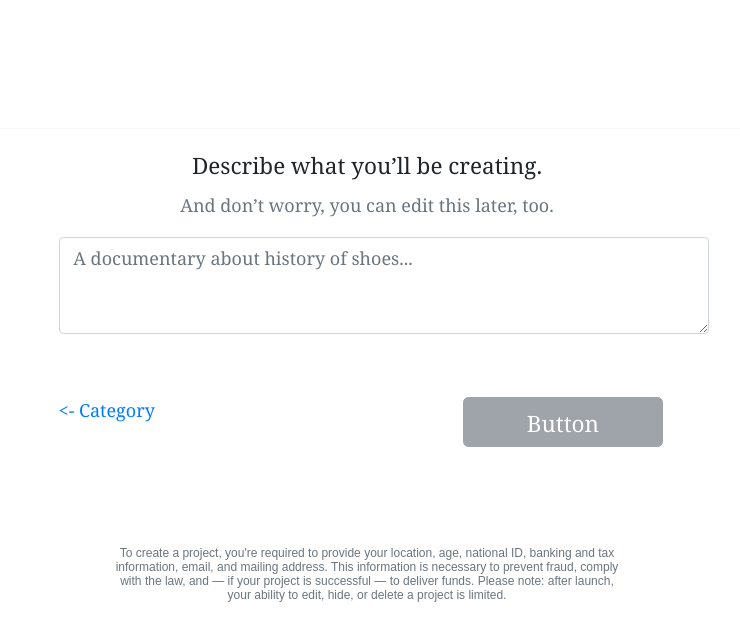
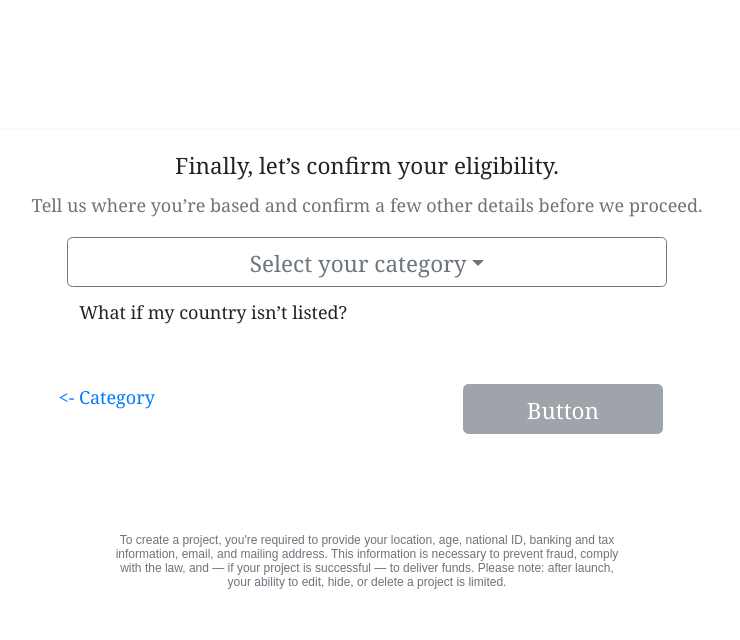
Before and after one commit to Pranay-Kumar-k/Kickstarter-Clone, a React (Create React App) app in the folder kickstarter-project/: page / in a window 1280 px wide. Shown: the top 640 px of the page, without its empty margins (273-1013 px from the left). Built offline with nearby package versions, Linux system fonts and the light colour scheme.

Commit message:
Started Working on Page3 - checkboxes pending

```diff
--- a/kickstarter-project/src/App.js
+++ b/kickstarter-project/src/App.js
@@ -3,7 +3,8 @@ import React from "react"
 import { Header } from "./Components/Header";
 import Routes from "./Components/Routes";
 import 'bootstrap/dist/css/bootstrap.min.css';
-import { Page2 } from "./Components/Pages/StartPage2";
+// import { Page2 } from "./Components/Pages/StartPage2";
+import { Page3 } from "./Components/Pages/StartPage3";
 
 require('react-dom');
 window.React2 = require('react');
@@ -15,7 +16,7 @@ export default function App() {
     <div className="App">
       {/* <Header />
       <Routes /> */}
-      <Page2 />
+      <Page3 />
     </div>
   );
 }
--- /dev/null
+++ b/kickstarter-project/src/Components/Pages/StartPage3.jsx
@@ -0,0 +1,62 @@
+import React from "react"
+import { Card,Dropdown,Button,footer,Form,Nav } from "react-bootstrap"
+
+
+
+class Page3 extends React.Component {
+    constructor(props) {
+        super(props)
+
+        this.state = {
+            categories:[
+                "Art","Theater","Technology","Publishing","Photography",
+                "Music","Journalism","Games","Food","Film & Video","Fashion",
+                "Design","Dance","Comics","Crafts"
+            ]
+        }
+    }
+
+
+    render() {
+        return(
+            <div>
+               <Card className="text-center" border="light" style={{marginTop:"10%",overflow:"unset"}}>
+                    <Card.Body>
+                        <Card.Title>Finally, let’s confirm your eligibility.</Card.Title>
+                        <Card.Text className="text-muted">
+                        Tell us where you’re based and confirm a few other details before we proceed.
+                        </Card.Text>
+                        <Dropdown>
+                            <Dropdown.Toggle variant="outline-secondary light" id="dropdown-basic-button" size="lg" style={{width:"600px"}}>
+                                           Select your category
+                            </Dropdown.Toggle>
+
+
+                            <Dropdown.Menu>
+                                {this.state.categories?.map((item) => {
+                                    return (
+                                        <Dropdown.Item href="#/action-" style={{width:"600px"}}>{item}</Dropdown.Item>
+                                    )
+                                })}
+                            </Dropdown.Menu>
+                                <Card.Text style={{margin:"1%",marginRight:"320px"}}>
+                                What if my country isn’t listed?
+                            </Card.Text>
+                        </Dropdown>
+                    </Card.Body>
+                    <Card.Body>
+                    <Card.Link href="#" variant="dark">{`<- Category`}</Card.Link>
+                    <Button variant="secondary" size="lg" style={{float:"right",marginRight:"26%"}} disabled>
+                        Button
+                    </Button>
+                    </Card.Body>
+                <footer className="text-muted" style={{font:"12px Arial",margin:"6% 30%"}}>
+                To create a project, you're required to provide your location, age, national ID, banking and tax information, email, and mailing address. This information is necessary to prevent fraud, comply with the law, and — if your project is successful — to deliver funds. Please note: after launch, your ability to edit, hide, or delete a project is limited.
+                </footer>
+                </Card>
+            </div>
+        )
+    }
+}
+
+export {Page3}
```
Also changed, not shown: 1 other file (tests, documents, lock files or other folders).
